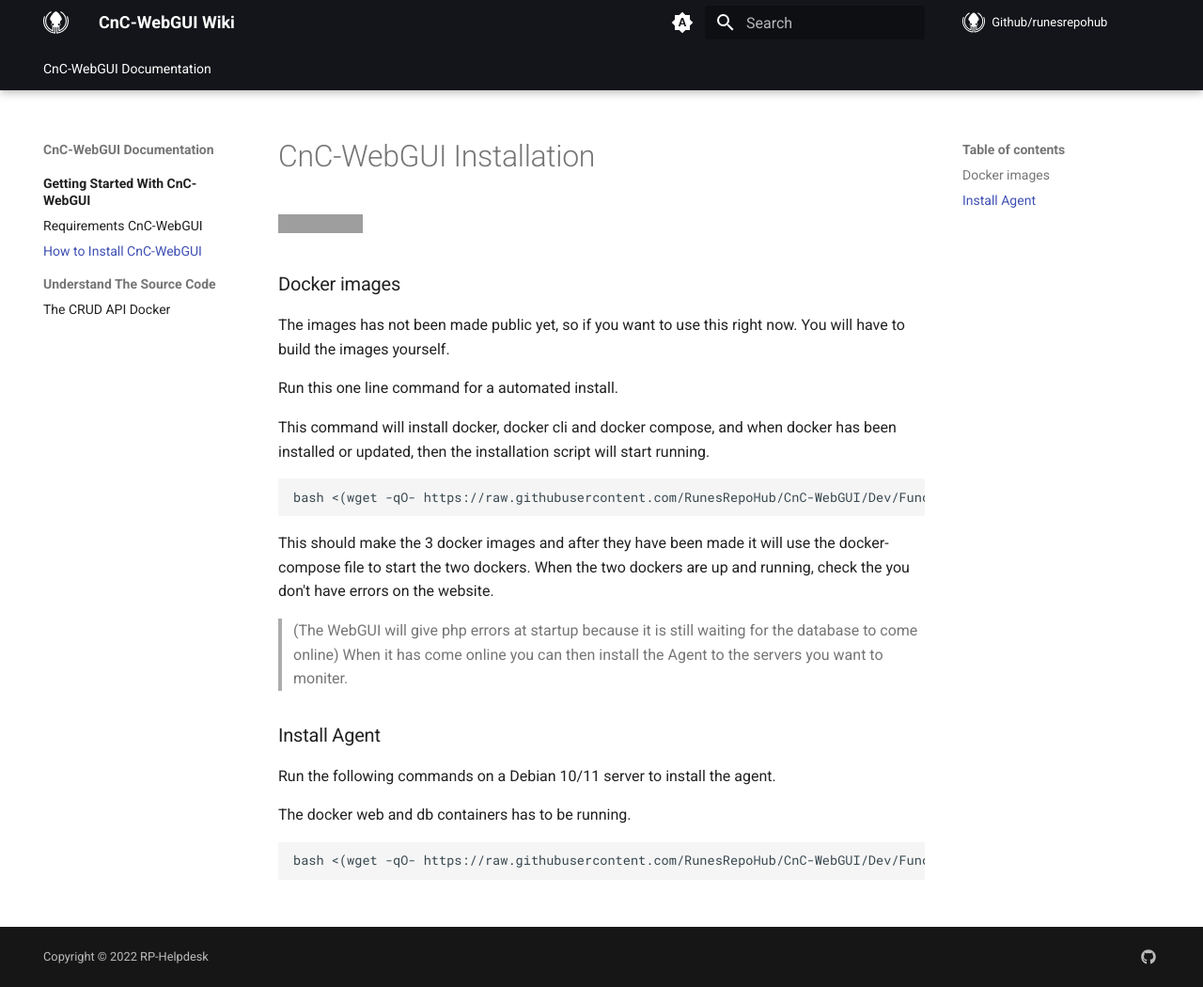
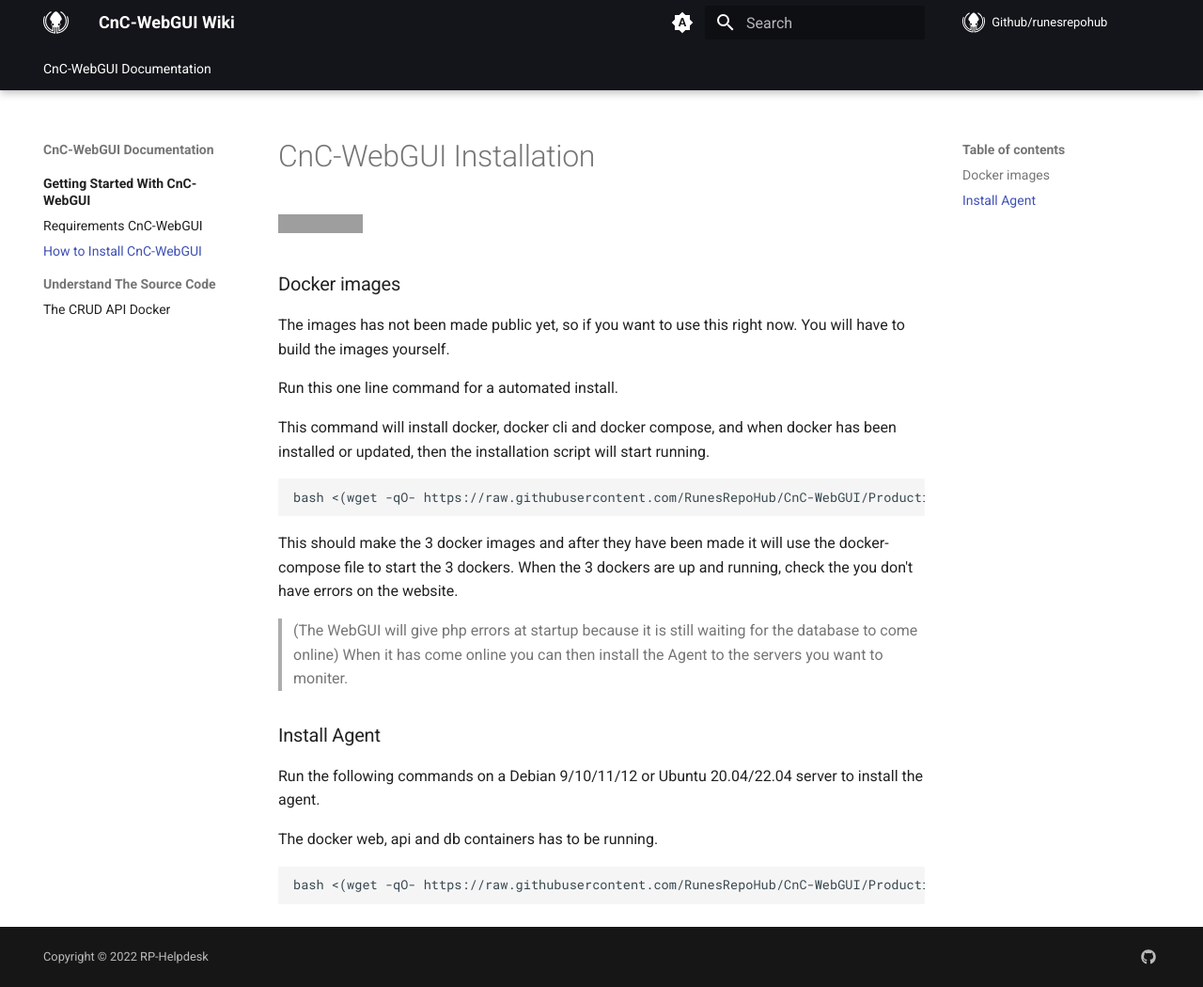
Before and after one commit to RunesRepoHub/CnC-WebGUI, an MkDocs documentation site: the page built from docs/install.md, in a window 1280 px wide and 1050 px high. Shown: the whole window at 94% size. Built offline with MkDocs 1.6.1 and Material for MkDocs 9.7.7, drawn with Linux system fonts in a browser that asks for light colours; comment, search, counter and statistics services are not loaded; grey boxes are pictures that could not be loaded.

Commit message:
Updated wiki to use Prod branch instead of dev

````diff
--- a/docs/install.md
+++ b/docs/install.md
@@ -11,17 +11,17 @@
 This command will install docker, docker cli and docker compose, and when docker has been installed or updated, then the installation script will start running.
 
 ```
-bash <(wget -qO- https://raw.githubusercontent.com/RunesRepoHub/CnC-WebGUI/Dev/Functions/Check-OS.sh)
+bash <(wget -qO- https://raw.githubusercontent.com/RunesRepoHub/CnC-WebGUI/Production/Functions/Check-OS.sh)
 ```
-This should make the 3 docker images and after they have been made it will use the docker-compose file to start the two dockers. When the two dockers are up and running, check the you don't have errors on the website.
+This should make the 3 docker images and after they have been made it will use the docker-compose file to start the 3 dockers. When the 3 dockers are up and running, check the you don't have errors on the website.
 
 > (The WebGUI will give php errors at startup because it is still waiting for the database to come online) When it has come online you can then install the Agent to the servers you want to moniter.
 
 ### Install Agent
-Run the following commands on a Debian 10/11 server to install the agent.
+Run the following commands on a Debian 9/10/11/12 or Ubuntu 20.04/22.04 server to install the agent.
 
-The docker web and db containers has to be running.
+The docker web, api and db containers has to be running.
 
 ```
-bash <(wget -qO- https://raw.githubusercontent.com/RunesRepoHub/CnC-WebGUI/Dev/Functions/Get-agent-install-script.sh)
+bash <(wget -qO- https://raw.githubusercontent.com/RunesRepoHub/CnC-WebGUI/Production/Functions/Get-agent-install-script.sh)
 ```
````
